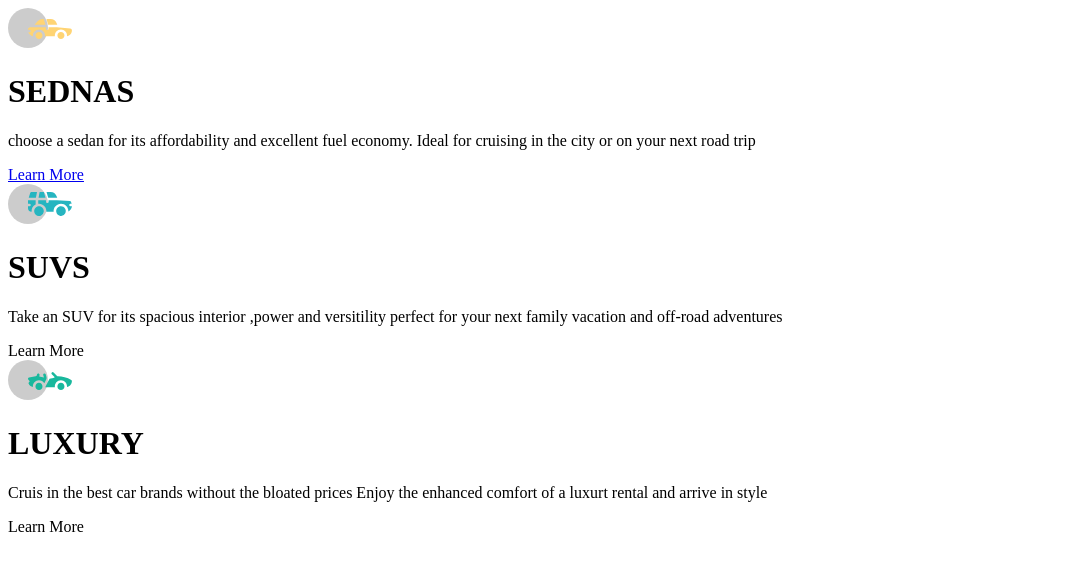
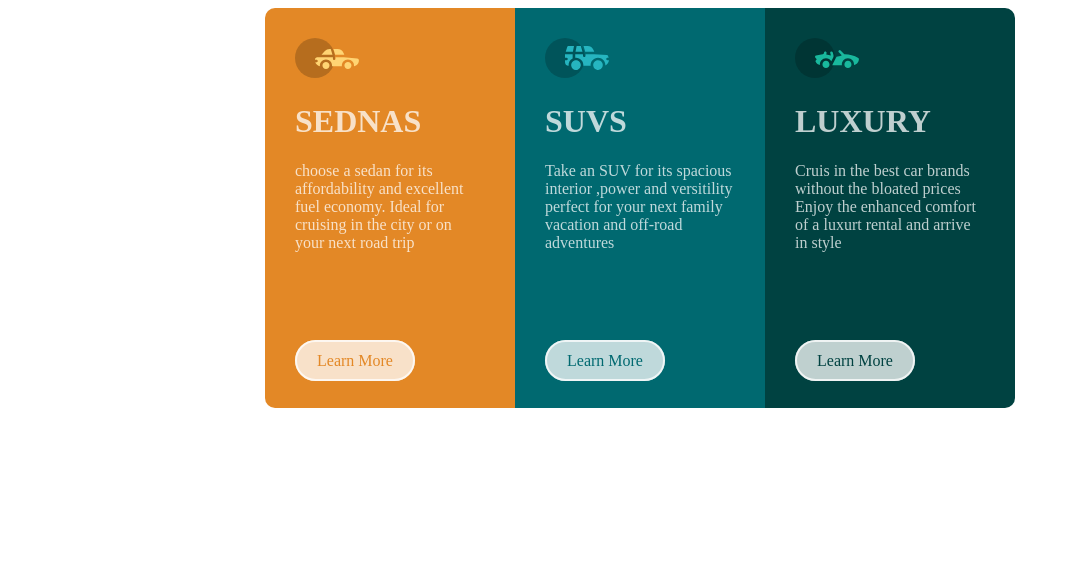
Before and after one commit to halaibrahim867/3-column-preview-card-component-challenge-hub, a plain HTML site: page index.html in a window 1280 px wide. Shown: the whole page, without its empty margins (0-1070 px from the left). Drawn offline with Linux system fonts and the light colour scheme.

Commit message:
add style to link

```diff
--- a/index.html
+++ b/index.html
@@ -11,6 +11,7 @@
     <div class="parent">
         <div class="child_1">
             <img src="icon-sedans.svg">
+
             <h1>SEDNAS</h1>
             <p>choose a sedan for its affordability and excellent fuel economy. Ideal for cruising in the
                 city or on your next road trip
@@ -22,7 +23,7 @@
             <h1>SUVS</h1>
             <p>Take an SUV for its spacious  interior ,power and versitility perfect for your next family vacation and off-road adventures</p>
 
-            <a> Learn More</a>
+            <a href="#"> Learn More</a>
         </div>
 
         <div class="child_3">
@@ -31,7 +32,7 @@
             <p>Cruis in the best car brands without the bloated prices
                 Enjoy the enhanced comfort of a luxurt rental and arrive in style
             </p>
-            <a>Learn More</a>
+            <a href="#">Learn More</a>
         </div>
     </div>
 </body>
--- a/style.css
+++ b/style.css
@@ -0,0 +1,73 @@
+*{
+    --moz-box-sizing: border-box;
+    --webkit-box-sizing: border-box;
+    box-sizing: border-box;
+}
+.parent{
+    display: grid;
+    grid-template-columns: repeat(3 ,250px);
+    grid-template-rows: 1fr ;
+    color: hsla(0, 0%, 100%, 0.75);
+    height: 400px;
+   justify-content: center;
+   border-radius: 10px;
+}
+@media (max-width:768px){
+    .parent{
+        display: block;
+        height: 500px;
+        width: 220px;
+        margin: auto;
+    }
+}
+.parent div{
+    padding: 30px;
+}
+.parent p {
+    margin-bottom:100px ;
+}
+.parent a {
+    text-decoration: none;
+    background-color: hsla(0, 0%, 100%, 0.75);
+    border: 2px solid hsla(0, 0%, 100%, 0.75);
+    padding: 10px 20px 10px 20px;
+    border-radius: 64px;
+}
+.parent .child_2 a:hover{
+    color: white;
+    background-color: hsl(184, 100%, 22%);
+}
+.parent .child_3 a:hover{
+    color: white;
+    background-color: hsl(179, 100%, 13%);
+}
+.parent .child_1 a:hover{
+    color: white;
+    background-color: hsl(31, 77%, 52%);
+}
+
+
+.parent .child_1{
+    background-color: hsl(31, 77%, 52%);
+    border-top-left-radius: 10px;
+    border-bottom-left-radius: 10px;
+}
+.parent .child_1 a {
+    color: hsl(31, 77%, 52%);
+}
+.parent .child_2 {
+    background-color: hsl(184, 100%, 22%);
+}
+.child_2 a {
+    color: hsl(184, 100%, 22%);
+}
+.parent .child_3{
+    background-color:  hsl(179, 100%, 13%);
+    border-top-right-radius: 10px;
+    border-bottom-right-radius: 10px;
+}
+
+.child_3 a {
+    color: hsl(179, 100%, 13%);
+
+}
```
